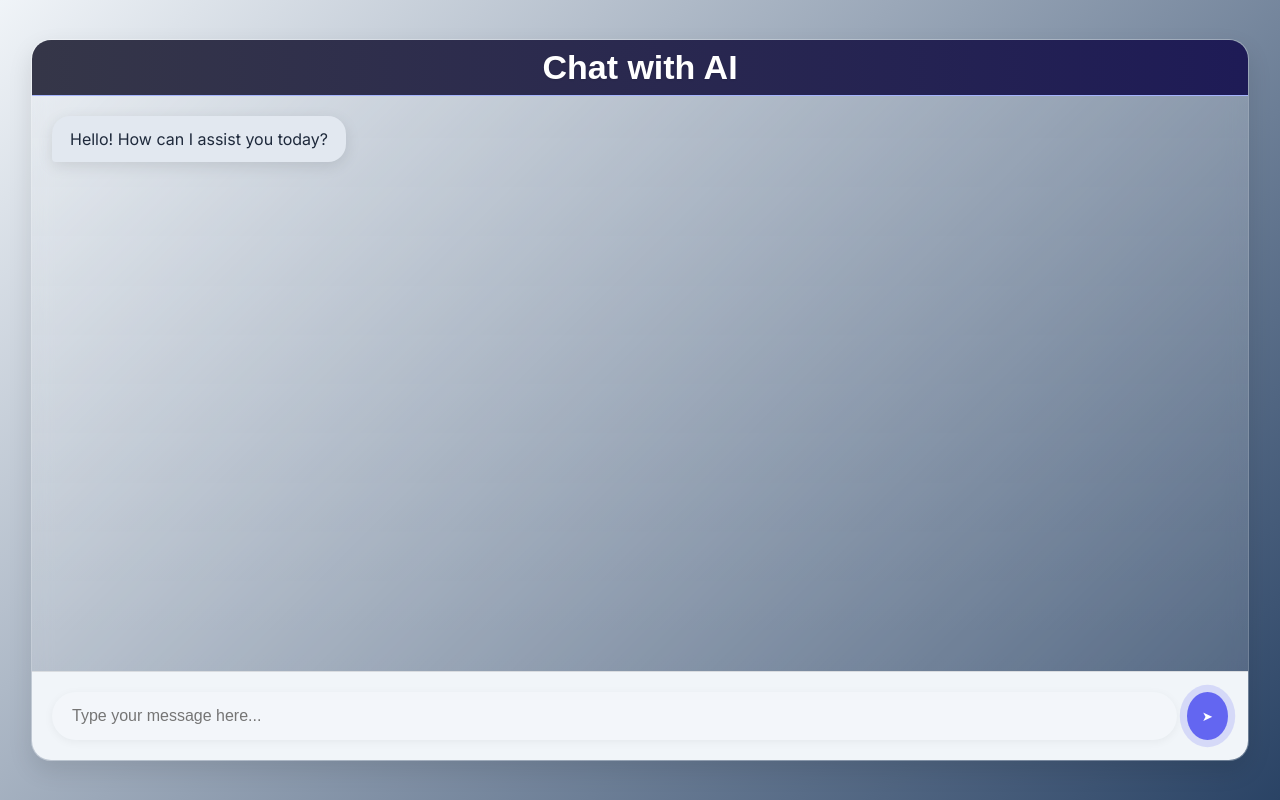
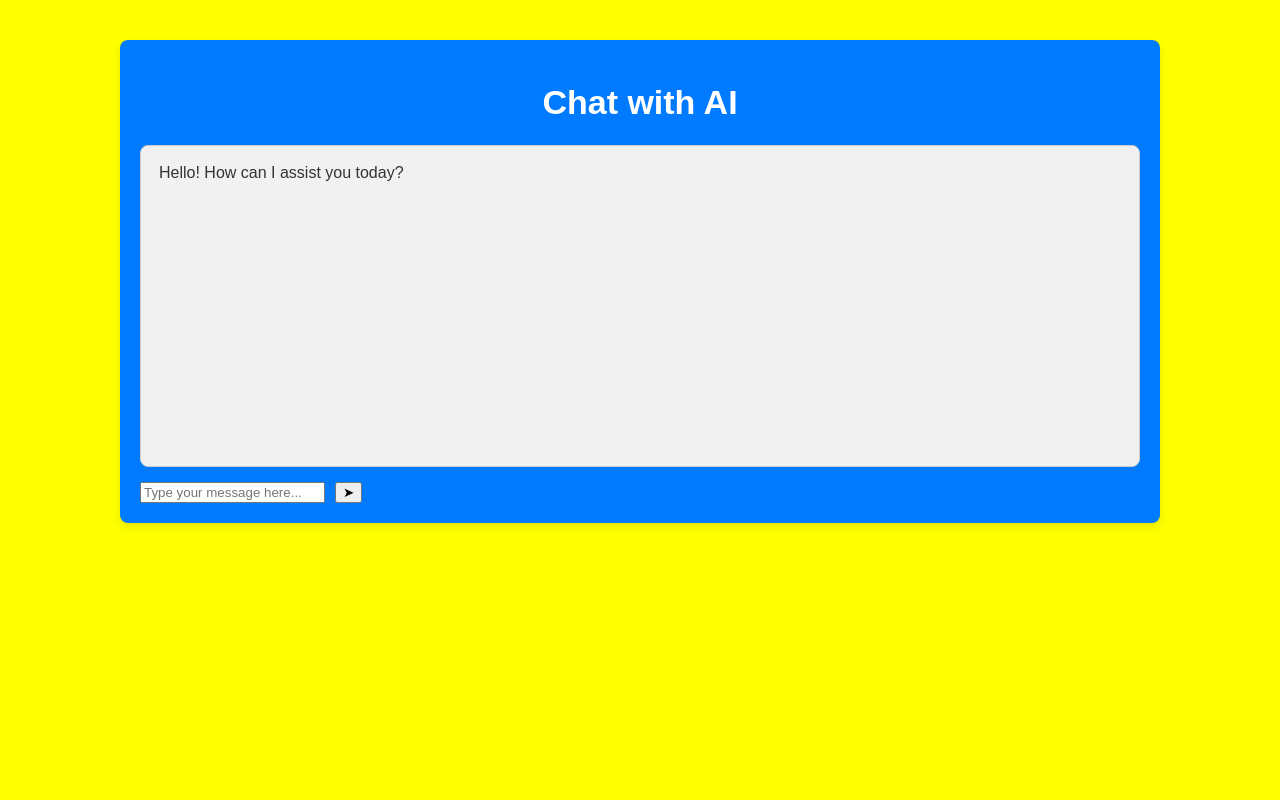
Before and after one commit to Rahul-Birajdar/SmartBot_Project, a Flask app: page / in a window 1280 px wide. Run offline with Flask 3, Linux system fonts and the light colour scheme.

Commit message:
changed css file

```diff
--- a/static/style.css
+++ b/static/style.css
@@ -1,197 +1,320 @@
-@import url('https://fonts.googleapis.com/css2?family=Inter:wght@400;500;600&display=swap');
-
-:root {
-    --primary-color: #6366f1;
-    --secondary-color: #a5b4fc;
-    --background-color: #f0f4f8;
-    --text-color: #1e293b;
-    --chat-bg: rgba(255, 255, 255, 0.1);
-    --user-message-bg: #818cf8;
-    --bot-message-bg: #e2e8f0;
-    --input-bg: #f1f5f9;
+/* Container Styles */
+.container {
+    background-color: #fff; /* White background for the container */
+    padding: 30px; /* Increased padding for a more spacious layout */
+    border-radius: 8px; /* Rounded corners */
+    box-shadow: 0 4px 8px rgba(0, 0, 0, 0.1); /* Subtle shadow for depth */
+    max-width: 400px; /* Set max width for the form */
+    margin: 40px auto; /* Center the container with top and bottom margins */
 }
 
-body {
-    font-family: 'Inter', sans-serif;
-    background: linear-gradient(135deg, var(--background-color), #2a4365);
-    color: var(--text-color);
-    margin: 0;
-    padding: 0;
-    height: 100vh;
-    display: flex;
-    justify-content: center;
-    align-items: center;
+/* Form Styles */
+.login-form {
+    display: flex; /* Flexbox for layout */
+    flex-direction: column; /* Stack elements vertically */
 }
 
-.main-container {
-    width: 95%;
-    max-width: 1500px;
-    height: 90vh;
-    background-color: var(--chat-bg);
-    backdrop-filter: blur(10px);
-    border: 1px solid rgba(255, 255, 255, 0.2);
-    border-radius: 20px;
-    overflow: hidden;
-    box-shadow: 0 10px 25px rgba(0, 0, 0, 0.1);
-    display: flex;
-    flex-direction: column;
-    transition: all 0.3s ease;
+.login-form label {
+    margin-bottom: 8px; /* Space between label and input */
+    font-weight: bold; /* Make labels bold for emphasis */
 }
 
-.chat-header {
-    background: linear-gradient(90deg,#353648, #1e1b56);
-    color: white;
-    padding: 15px 10px;
-    height: 25px;
-    display: flex;
-    align-items: center;
-    justify-content: center;
-    font-size: 1.1em;
-    font-weight: 600;
-    border-bottom: 1px solid var(--secondary-color);
-    text-shadow: 0 1px 2px rgba(0, 0, 0, 0.1);
+.login-form input[type="text"],
+.login-form input[type="password"] {
+    padding: 12px; /* Padding inside input fields */
+    border: 1px solid #ccc; /* Border around input fields */
+    border-radius: 4px; /* Rounded corners for input fields */
+    margin-bottom: 15px; /* Space below input fields */
+    transition: border 0.3s ease; /* Smooth border transition on focus */
 }
 
-.chat-container {
-    flex: 1;
-    overflow-y: auto;
-    padding: 20px;
-    display: flex;
-    flex-direction: column;
-    gap: 15px;
-    background: linear-gradient(to bottom, rgba(240, 244, 248, 0.1), rgba(255, 255, 255, 0.05));
-    scroll-behavior: smooth;
+.login-form input[type="text"]:focus,
+.login-form input[type="password"]:focus {
+    border: 1px solid #007bff; /* Change border color on focus */
+    outline: none; /* Remove default outline */
 }
 
-.message {
-    max-width: 70%;
-    padding: 12px 18px;
-    border-radius: 18px;
-    font-size: 1rem;
-    line-height: 1.4;
-    box-shadow: 0 4px 15px rgba(0, 0, 0, 0.1);
-    transition: all 0.3s ease;
-    animation: slideIn 0.3s ease-out;
+/* Button Styles */
+.btn {
+    padding: 12px; /* Padding inside the button */
+    font-size: 16px; /* Button text size */
+    background-color: #007bff; /* Button background color */
+    color: white; /* Button text color */
+    border: none; /* No border */
+    border-radius: 4px; /* Rounded corners for the button */
+    cursor: pointer; /* Change cursor to pointer on hover */
+    transition: background-color 0.3s ease; /* Smooth background transition */
 }
 
-@keyframes slideIn {
-    from { opacity: 0; transform: translateY(20px); }
-    to { opacity: 1; transform: translateY(0); }
+.btn:hover {
+    background-color: #0056b3; /* Darken button color on hover */
 }
 
-.message:hover {
-    transform: translateY(-2px) scale(1.02);
-    box-shadow: 0 6px 20px rgba(0, 0, 0, 0.15);
+/* Footer Styles */
+footer {
+    text-align: center; /* Center the footer text */
+    margin-top: 20px; /* Space above the footer */
+    font-size: 14px; /* Smaller font size for the footer */
+    color: #aaa; /* Light color for the footer text */
 }
 
-.bot {
-    align-self: flex-start;
-    background-color: var(--bot-message-bg);
-    border-bottom-left-radius: 4px;
+
+footer a:hover {
+    text-decoration: underline; /* Underline link on hover */
+}
+/* Container Styles */
+.container {
+    background-color: #fff; /* White background for the container */
+    padding: 30px; /* Increased padding for a more spacious layout */
+    border-radius: 8px; /* Rounded corners */
+    box-shadow: 0 4px 8px rgba(0, 0, 0, 0.1); /* Subtle shadow for depth */
+    max-width: 400px; /* Set max width for the form */
+    margin: 40px auto; /* Center the container with top and bottom margins */
 }
 
-.user {
-    align-self: flex-end;
-    background-color: var(--user-message-bg);
-    color: white;
-    border-bottom-right-radius: 4px;
+/* Form Styles */
+.register-form {
+    display: flex; /* Flexbox for layout */
+    flex-direction: column; /* Stack elements vertically */
 }
 
-.input-area {
-    display: flex;
-    padding: 20px;
-    background-color: var(--input-bg);
-    border-top: 1px solid rgba(0, 0, 0, 0.1);
+.register-form label {
+    margin-bottom: 8px; /* Space between label and input */
+    font-weight: bold; /* Make labels bold for emphasis */
 }
 
-input[type="text"] {
-    flex: 1;
-    padding: 15px 20px;
-    border-radius: 30px;
-    border: none;
-    font-size: 1rem;
-    background-color: rgba(255, 255, 255, 0.1);
-    color: var(--text-color);
-    transition: all 0.3s ease;
-    box-shadow: 0 2px 10px rgba(0, 0, 0, 0.05);
+.register-form input[type="text"],
+.register-form input[type="password"] {
+    padding: 12px; /* Padding inside input fields */
+    border: 1px solid #ccc; /* Border around input fields */
+    border-radius: 4px; /* Rounded corners for input fields */
+    margin-bottom: 15px; /* Space below input fields */
+    transition: border 0.3s ease; /* Smooth border transition on focus */
 }
 
-input[type="text"]:focus {
-    outline: none;
-    box-shadow: 0 0 0 3px rgba(99, 102, 241, 0.3), 0 0 20px rgba(99, 102, 241, 0.2);
+.register-form input[type="text"]:focus,
+.register-form input[type="password"]:focus {
+    border: 1px solid #007bff; /* Change border color on focus */
+    outline: none; /* Remove default outline */
 }
 
-.send-btn {
-    background-color: var(--primary-color);
-    color: white;
-    border: none;
-    padding: 15px;
-    border-radius: 50%;
-    cursor: pointer;
-    transition: all 0.3s ease;
-    margin-left: 10px;
-    display: flex;
-    align-items: center;
-    justify-content: center;
-    box-shadow: 0 2px 10px rgba(0, 0, 0, 0.1);
-    animation: pulse 2s infinite;
+/* Button Styles */
+.btn {
+    padding: 12px; /* Padding inside the button */
+    font-size: 16px; /* Button text size */
+    background-color: #007bff; /* Button background color */
+    color: white; /* Button text color */
+    border: none; /* No border */
+    border-radius: 4px; /* Rounded corners for the button */
+    cursor: pointer; /* Change cursor to pointer on hover */
+    transition: background-color 0.3s ease; /* Smooth background transition */
 }
 
-@keyframes pulse {
-    0% { box-shadow: 0 0 0 0 rgba(99, 102, 241, 0.7); }
-    70% { box-shadow: 0 0 0 10px rgba(99, 102, 241, 0); }
-    100% { box-shadow: 0 0 0 0 rgba(99, 102, 241, 0); }
+.btn:hover {
+    background-color: #0056b3; /* Darken button color on hover */
 }
 
-.send-btn:hover {
-    background-color: #393664;
-    transform: scale(1.05);
+/* Footer Styles */
+footer {
+    text-align: center; /* Center the footer text */
+    margin-top: 20px; /* Space above the footer */
+    font-size: 14px; /* Smaller font size for the footer */
+    color: #aaa; /* Light color for the footer text */
 }
 
-/* Custom scrollbar */
-.chat-container::-webkit-scrollbar {
-    width: 8px;
+footer a {
+    color: yellow; /* Link color */
+    text-decoration: none; /* No underline */
+    font-weight: bold; /* Bold link text */
 }
 
-.chat-container::-webkit-scrollbar-track {
-    background: transparent;
+footer a:hover {
+    text-decoration: underline; /* Underline link on hover */
 }
 
-.chat-container::-webkit-scrollbar-thumb {
-    background-color: var(--secondary-color);
-    border-radius: 20px;
-    border: 3px solid var(--chat-bg);
+/* Main Container Styles */
+.main-container {
+    width: 100%;
+    max-width: 1000px; /* Adjusted for a better chat UI */
+    background-color: #007bff; /* Chat header background color */
+    border-radius: 8px; /* Rounded corners */
+    box-shadow: 0 4px 8px rgba(0, 0, 0, 0.1); /* Shadow for depth */
+    padding: 20px; /* Padding around the content */
+    margin: 40px auto; /* Center the container */
+    color: white; /* White text color for better visibility */
 }
 
-/* Responsive design */
+/* Chat Header Styles */
+.chat-header {
+    text-align: center; /* Center the chat header text */
+    margin-bottom: 15px; /* Space below the header */
+}
+
+/* Chat Container Styles */
+.chat-container {
+    height: 300px; /* Set a fixed height for the chat area */
+    border: 1px solid #ccc; /* Light border for chat area */
+    padding: 10px; /* Padding inside the chat area */
+    border-radius: 8px; /* Rounded corners */
+    overflow-y: auto; /* Scrollable chat area */
+    background-color: #f1f1f1; /* Light background for chat area */
+    color: #333; /* Dark text color for chat messages */
+}
+
+/* Message Styles */
+.message {
+    margin-bottom: 10px; /* Space between messages */
+    padding: 8px; /* Padding inside message bubbles */
+    border-radius: 8px; /* Rounded corners for messages */
+    max-width: 75%; /* Limit message width */
+    display: inline-block; /* Inline for proper alignment */
+}
+
+.user-message {
+    background-color: #e0f7fa; /* User message bubble color */
+    margin-left: auto; /* Align user messages to the right */
+}
+
+.bot-message {
+    background-color: #ffebee; /* Bot message bubble color */
+    margin-right: auto; /* Align bot messages to the left */
+}
+
+/* Input Area Styles */
+.input-area {
+    margin-top: 15px; /* Space above input area */
+    display: flex; /* Flexbox for layout */
+    gap: 10px; /* Space between input and button */
+}
+
+/* Input Field Styles */
+#message-input {
+    flex-grow: 1; /* Allow input field to grow */
+    padding: 12px; /* Padding inside input */
+    border: 1px solid #ccc; /* Border for input */
+    border-radius: 4px; /* Rounded corners */
+}
+
+/* Button Styles */
+.btn {
+    padding: 12px; /* Padding inside the button */
+    font-size: 16px; /* Button text size */
+    background-color: #007bff; /* Button background color */
+    color: white; /* Button text color */
+    border: none; /* No border */
+    border-radius: 4px; /* Rounded corners for the button */
+    cursor: pointer; /* Change cursor to pointer on hover */
+}
+
+.btn:hover {
+    background-color: #0056b3; /* Darken button color on hover */
+}
+
+/* Responsive Styles */
 @media (max-width: 768px) {
     .main-container {
-        width: 100%;
-        height: 100vh;
-        border-radius: 0;
-    }
-
-    .message {
-        max-width: 85%;
+        width: 90%; /* Make the chat container responsive */
     }
 }
 
-/* Dark mode */
-@media (prefers-color-scheme: dark) {
-    :root {
-        --background-color: #1a202c;
-        --text-color: #e2e8f0;
-        --chat-bg: rgba(45, 55, 72, 0.7);
-        --bot-message-bg: #4a5568;
-        --input-bg: rgba(45, 55, 72, 0.9);
-    }
+/* Global Styles */
+body {
+    font-family: Arial, sans-serif; /* Font for the entire site */
+    margin: 0; /* Remove default margin */
+    padding: 0; /* Remove default padding */
+    background-color: yellow; /* Light background color */
+}
 
-    body {
-        background: linear-gradient(135deg, var(--background-color), #2c3e50);
-    }
+/* Navbar Styles */
+.navbar {
+    background-color: #007bff; /* Navbar background color */
+    display: flex; /* Use flexbox for layout */
+    justify-content: space-between; /* Space between logo and nav links */
+    align-items: center; /* Center items vertically */
+    padding: 15px 30px; /* Padding around navbar */
+}
 
-    input[type="text"] {
-        background-color: rgba(74, 85, 104, 0.8);
-        color: white;
+.logo a {
+    color: white; /* Logo text color */
+    font-size: 24px; /* Logo font size */
+    text-decoration: none; /* No underline */
+}
+
+.nav-links {
+    list-style: none; /* Remove bullets */
+    display: flex; /* Use flexbox for nav links */
+    gap: 20px; /* Space between links */
+}
+
+.nav-links a {
+    color: white; /* Link text color */
+    text-decoration: none; /* No underline */
+    transition: color 0.3s; /* Transition for hover effect */
+}
+
+.nav-links a:hover {
+    color: #ffc107; /* Color on hover */
+}
+
+/* Main Content Styles */
+.content {
+    padding: 20px; /* Padding around content */
+    min-height: calc(100vh - 200px); /* Space for footer */
+}
+
+/* Footer Styles */
+footer {
+    background-color: #007bff; /* Footer background color */
+    color: white; /* Footer text color */
+    text-align: center; /* Center text */
+    padding: 10px 0; /* Padding in footer */
+    position: relative; /* Position relative for styling */
+}
+
+/* Responsive Styles */
+@media (max-width: 768px) {
+    .nav-links {
+        flex-direction: column; /* Stack links on smaller screens */
+        gap: 10px; /* Smaller gap */
     }
 }
+
+/* Settings Form Styles */
+.container {
+    background-color: orange; /* White background for form */
+    padding: 20px; /* Padding around the container */
+    border-radius: 8px; /* Rounded corners */
+    box-shadow: 0 0 10px rgba(0, 0, 0, 0.1); /* Subtle shadow */
+}
+
+.form-group {
+    margin-bottom: 15px; /* Spacing between form groups */
+}
+
+label {
+    display: block; /* Labels on a new line */
+    margin-bottom: 5px; /* Space between label and input */
+    font-weight: bold; /* Bold labels */
+}
+
+select {
+    width: 100%; /* Full width select */
+    padding: 10px; /* Padding inside select */
+    border: 1px solid #ccc; /* Border for select */
+    border-radius: 4px; /* Rounded corners for select */
+    box-sizing: border-box; /* Include padding in width */
+}
+
+.btn {
+    background-color: greenyellow; /* Button background */
+    color: white; /* Button text color */
+    border: none; /* No border */
+    padding: 10px 15px; /* Padding for button */
+    border-radius: 4px; /* Rounded corners */
+    cursor: pointer; /* Pointer on hover */
+    transition: background-color 0.3s; /* Transition for hover effect */
+}
+
+.btn:hover {
+    background-color: green; /* Darker blue on hover */
+}
```
